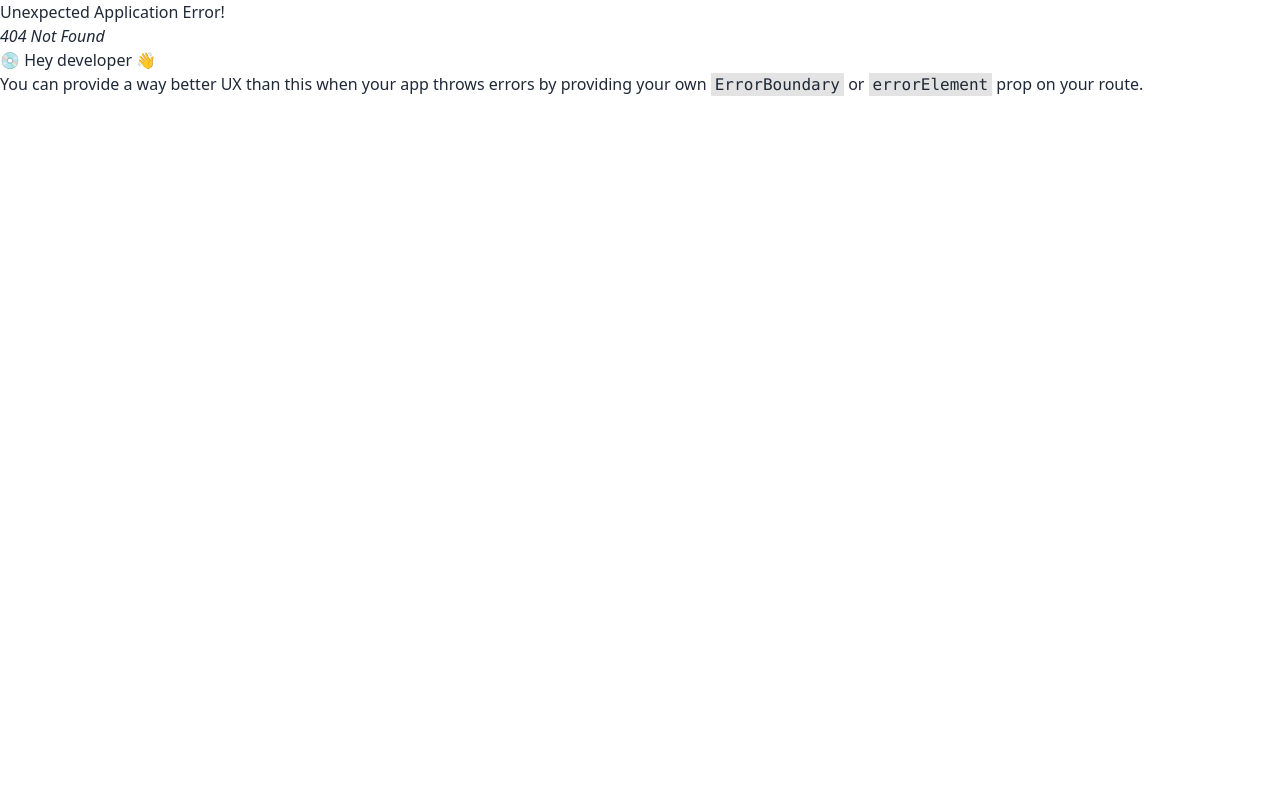
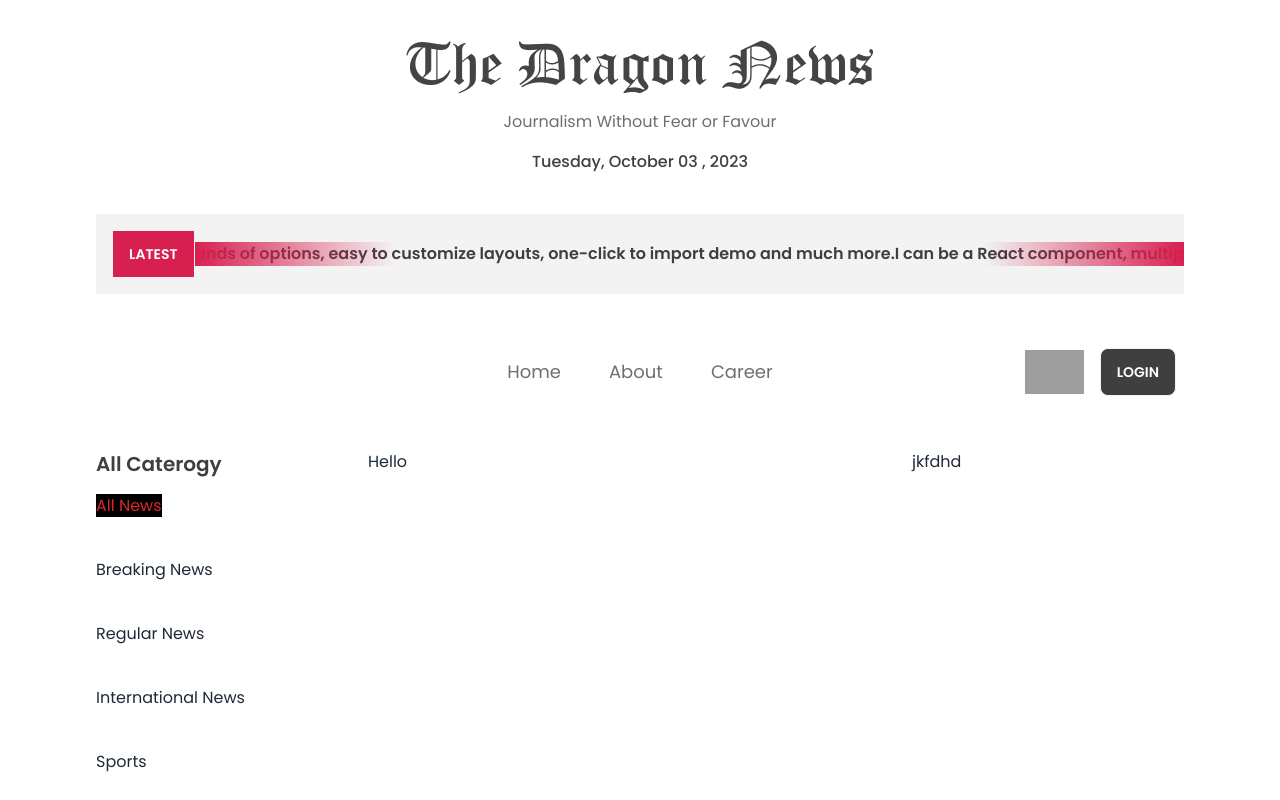
Before and after one commit to tasnu754/Newspaper-auth, a React (Vite) app: page /news.json/0 in a window 1280 px wide. Before the commit this address had no page. Shown: the top 800 px of the page. Built offline with nearby package versions, Linux system fonts and the light colour scheme; grey boxes are pictures that could not be loaded.

Commit message:
Category name showing dynamically

```diff
--- a/src/Components/CategoryName/CategoryName.jsx
+++ b/src/Components/CategoryName/CategoryName.jsx
@@ -2,14 +2,14 @@
 import PropTypes from "prop-types";
 
 
-const CategoryName = ({ name }) => {
+const CategoryName = ({ name ,id  }) => {
 
     return (
       <div className="h-[64px]">
         <NavLink
-          to="/"
+          to={`/news.json/${id}`}
           className={({ isActive, isPending }) =>
-            isPending ? "pending" : isActive ? "active" : ""
+            isPending ? "pending" : isActive ? "bg-black text-red-600" : ""
           }
         >
           {name}
@@ -20,6 +20,7 @@
 
 CategoryName.propTypes = {
   name: PropTypes.object.isRequired,
+  id: PropTypes.object.isRequired,
 };
 
 
--- /dev/null
+++ b/src/Components/News/News.jsx
@@ -0,0 +1,14 @@
+import { useParams } from "react-router-dom";
+
+
+const News = () => {
+    const param = useParams();
+    console.log(param);
+    return (
+        <div>
+            <h2>Hello</h2>
+        </div>
+    );
+};
+
+export default News;
--- a/src/Components/Rightbar/RightBar.jsx
+++ b/src/Components/Rightbar/RightBar.jsx
@@ -15,7 +15,7 @@
       <div>
         <h2 className="text-[#403F3F] text-xl  font-semibold mb-4">All Caterogy </h2>
         {categories.map((category) => (
-            <CategoryName key={category.id} name={category.name}></CategoryName>
+            <CategoryName key={category.id} name={category.name} id={category.id}></CategoryName>
         ))}
       </div>
     );
--- a/src/Pages/Home/Home.jsx
+++ b/src/Pages/Home/Home.jsx
@@ -1,3 +1,4 @@
+import {  Outlet } from "react-router-dom";
 import BreakingNews from "../../Components/BreakingNews/BreakingNews";
 import Header from "../../Components/Header/Header";
 import Navbar from "../../Components/Navbar/Navbar";
@@ -13,11 +14,17 @@
 
         <div className="grid grid-cols-4">
           <div className=" col-span-1">
-                    <RightBar></RightBar>
+            <RightBar>
+
+            </RightBar>
           </div>
-                <div className="col-span-2">asey</div>
+          <div className="col-span-2">
+            {/* <NavLink to={`/news.json/${id}`}>
+              <News></News>
+            </NavLink> */}
+            <Outlet></Outlet>
+          </div>
           <div className="col-span-1">jkfdhd</div>
-
         </div>
       </div>
     );
--- /dev/null
+++ b/src/Pages/NewsDetails/NewsDetails.jsx
@@ -0,0 +1,11 @@
+
+
+const NewsDetails = () => {
+    return (
+        <div>
+            <h1>edfuhuoi</h1>
+        </div>
+    );
+};
+
+export default NewsDetails;
```
Also changed, not shown: src/main.jsx (+14 -5 lines). Lines whose indentation alone changed are shown as unchanged.
